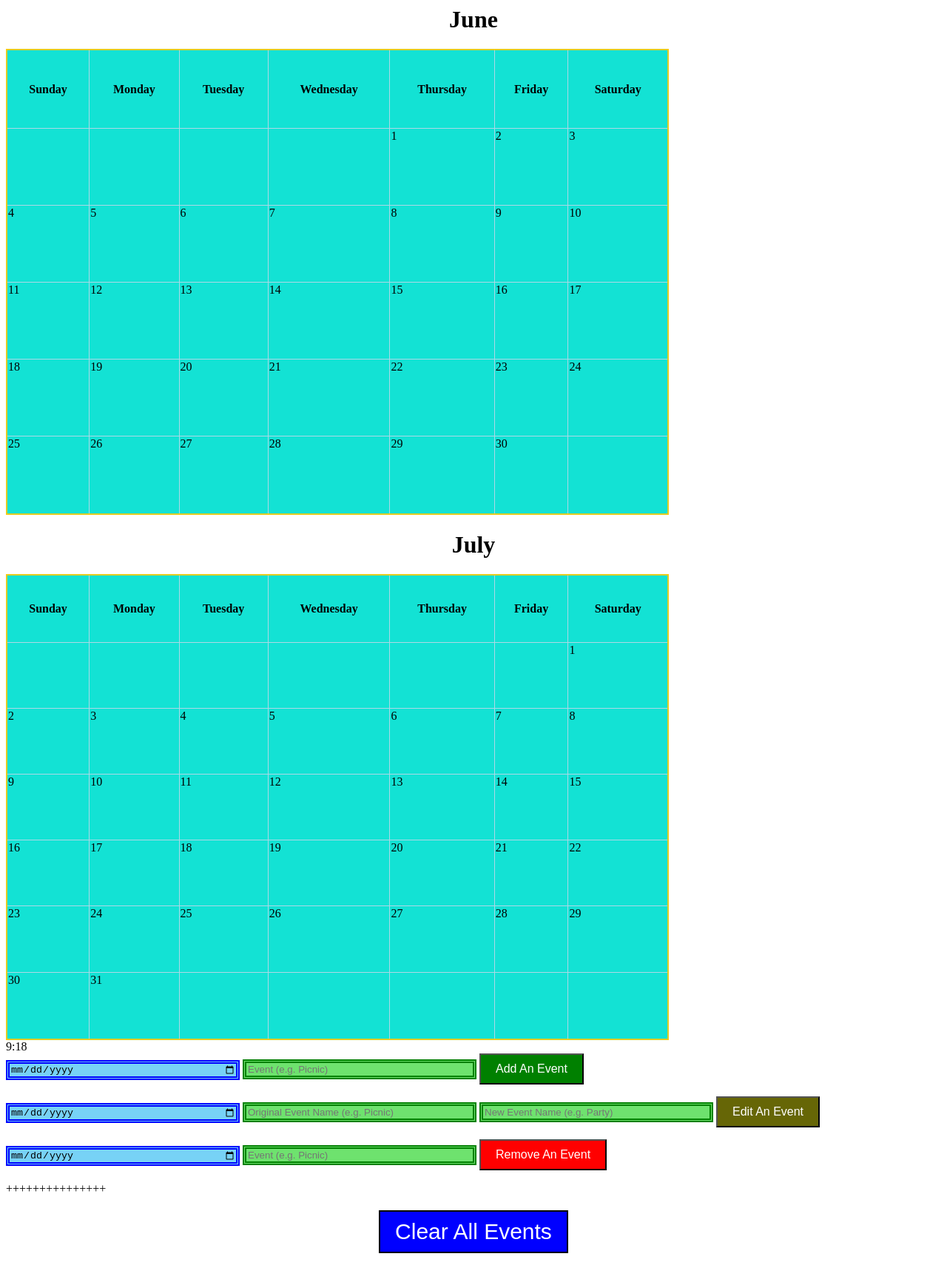
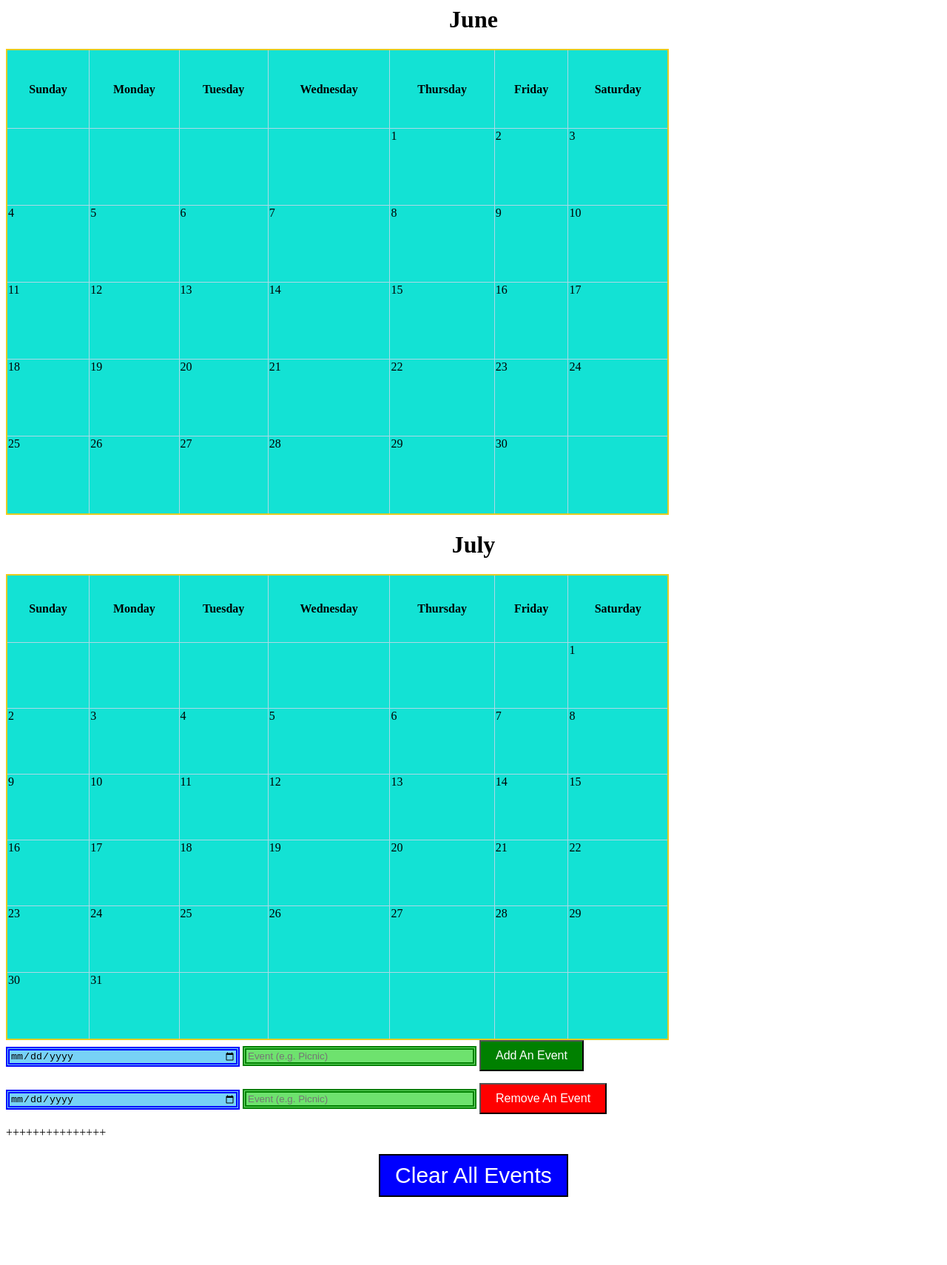
Before and after one commit to Samarthkalanke/Chess_Openings, a Jekyll site: the page Javascpitcheckout.html, which Jekyll copies as it is, in a window 1280 px wide. Shown: the whole page at 74% size. Built offline with Jekyll 4.4.1, drawn with Linux system fonts in a browser that asks for light colours; after the commit the page ends 1634 px from its top, so only the background shows below that.

Commit message:
dszfczxv

```diff
--- a/Javascpitcheckout.html
+++ b/Javascpitcheckout.html
@@ -48,13 +48,6 @@
 }
 .add-event-button {
   background-color: green !important;
-  color: white;
-  font-size: 16px;
-  padding: 10px 20px;
-  cursor:pointer;
-}
-.edit-event-button {
-  background-color: rgb(102, 102, 6) !important;
   color: white;
   font-size: 16px;
   padding: 10px 20px;
@@ -437,17 +430,10 @@
 
 
 
-9:18
 <form autocomplete="off" id="form">
     <input class = "day" type = "date" name = "date" id = "date-input" required>
     <input class="event" type="text" name="title" placeholder="Event (e.g. Picnic)" id = "event-input" required>
     <input type ="submit" onclick = "addEvent()" value="Add An Event" class = "add-event-button">
-  </form>
-  <form autocomplete="off" id="form1">
-    <input class = "day" type = "date" name = "date" id = "date-of-event-to-update-input" required>
-    <input class="event" type="text" name="title" placeholder="Original Event Name (e.g. Picnic)" id = "event-to-update-input" required>
-    <input class="event" type="text" name="title" placeholder="New Event Name (e.g. Party)" id = "new-event-input" required>
-    <input type ="submit" onclick = "editEvent()" value="Edit An Event" class = "edit-event-button">
   </form>
    <form autocomplete="off" id="form2">
     <input class = "day" type = "date" name = "date" id = "date-of-event-to-delete-input" required>
```
Also changed, not shown: other parts of Javascpitcheckout.html (+0 -28 lines).
